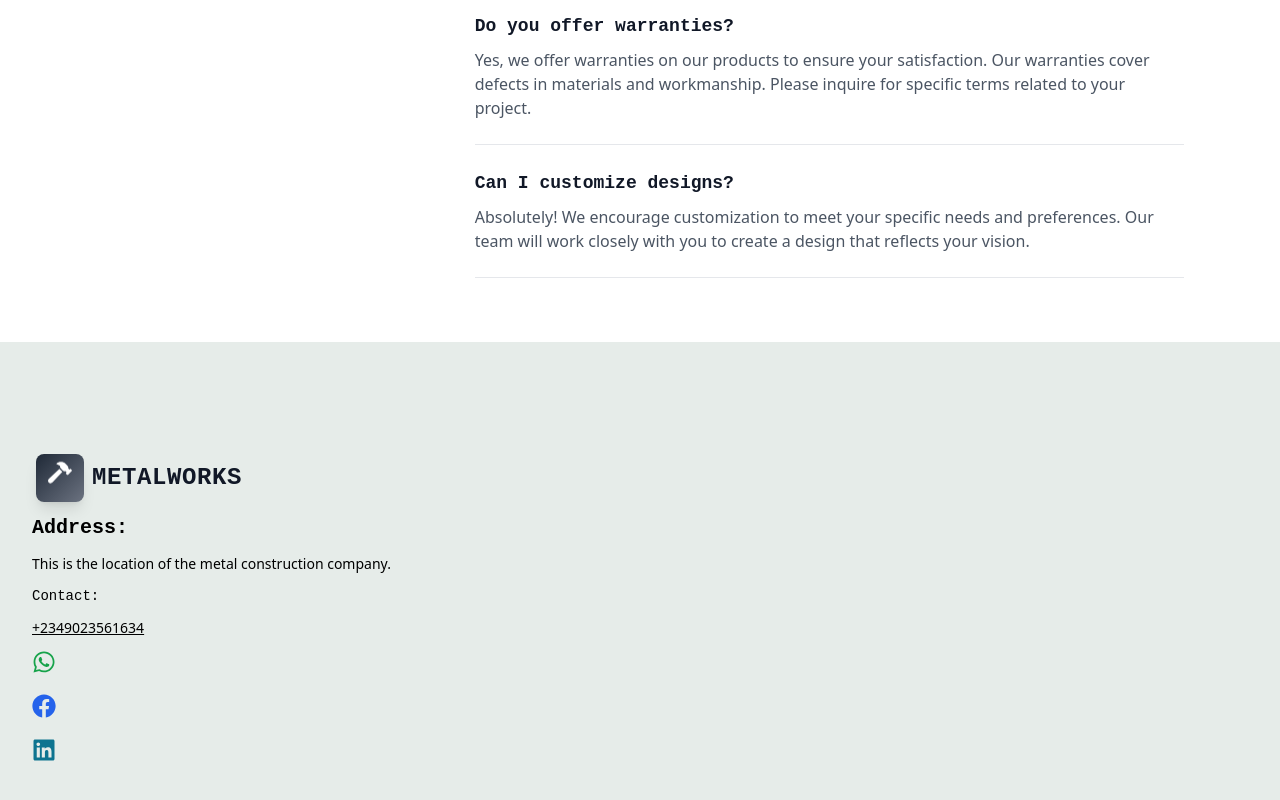
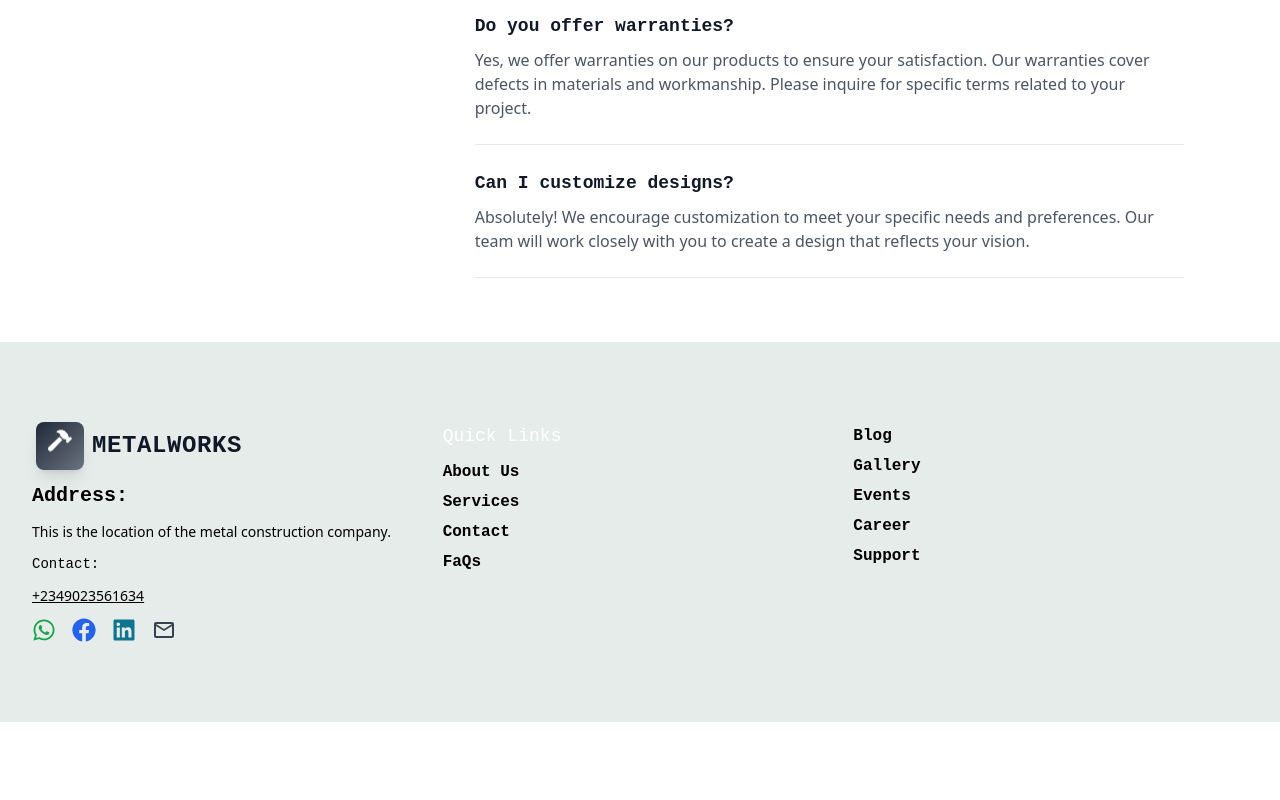
Before and after one commit to Dachenna/Metallic, a React (Vite) app in the folder metallic/: page / in a window 1280 px wide. Shown: the part 5309-6109 px from the top of the page. After the commit the page ends 6031 px from the top, so only its background shows below. Built offline with nearby package versions, Linux system fonts and the light colour scheme.

Commit message:
modified:   metallic/src/components/Footer/Footer.jsx 	modified:   metallic/src/components/Question/Question.jsx

```diff
--- a/metallic/src/components/Footer/Footer.jsx
+++ b/metallic/src/components/Footer/Footer.jsx
@@ -1,17 +1,17 @@
 import React from 'react'
 import Logo from '../Navigation/Logo'
 import { FaWhatsapp, FaFacebook, FaLinkedin } from "react-icons/fa";
-
+import { MdOutlineEmail } from "react-icons/md";
 
 function Footer() {
   return (
-    <footer className='py-28 bg-[#e6ece9]'>
+    <footer className='py-20 bg-[#e6ece9]'>
         <div className='container'>
             <div className='grid grid-cols-1 md:grid-cols-2 lg:grid-cols-3 gap-4'>
                 {/**First Sectipn */}
-                <div className='space-y-3 max-w-[400px]m text-black text-sm'>
+                <div className='space-y-3 -pt-5 max-w-[400px] text-black text-sm'>
                   <Logo/>
-                  <h3 className="font-bold font-header justify-center items-center text-xl">
+                  <h3 className="font-bold font-header text-xl">
                     Address:
                   </h3>
                   <p className='font-body'>
@@ -20,26 +20,49 @@ function Footer() {
                   <h3 className='font-header'>Contact:</h3>
                   <p className='font-body underline'>+2349023561634</p>
 
-                  <div className='space-x-2'>
+                  <div className='flex space-x-4 mt-2'>
                     {/**Whatsapp */}
-                    <a href='https://wa.me/message/CZ6AGT7HSKPBB1' target='_blank'>
+                    <a href='https://wa.me/message/CZ6AGT7HSKPBB1' target='_blank' rel="noopener noreferrer">
                       <FaWhatsapp className='text-2xl text-green-600 hover:text-green-800 transition duration-300' />
                     </a>
                     {/**Facebook */}
-                    <a href="https://www.facebook.com/profile.php?id=61565794325353" target='_blank'>
+                    <a href="https://www.facebook.com/profile.php?id=61565794325353" target='_blank' rel="noopener noreferrer">
                       <FaFacebook className='text-2xl text-blue-600 hover:text-blue-800 transition duration-300' />
                     </a>
                     {/**LinkedIn */}
-                    <a href='www.linkedin.com/in/david-david-9058442b4' target='_blank'>
+                    <a href='https://www.linkedin.com/in/david-david-9058442b4' target='_blank' rel="noopener noreferrer">
                       <FaLinkedin className='text-2xl text-cyan-700 hover:text-blue-900 transition duration-300' />
+                    </a>
+                    {/**Email */}
+                    <a href='mailto:davidinprograming@gmail.com' target='_blank' rel="noopener noreferrer">
+                      <MdOutlineEmail className='text-2xl text-gray-700 hover:text-gray-900 transition duration-300' />
                     </a>
                   </div>
                 </div>
 
                 {/**Second Section */}
-                <div className="grid grid-cols-2 gap-8">
+                <div className="grid grid-cols-2 gap-3">
                   <div className="space-y-2">
+                    <h3 className='font-header text-lg'>Quick Links</h3>
+                    <ul className='space-y-1 font-semibold'>
+                      <li><a href='#' className='font-header text-black hover:text-gray-700 transition duration-300'>About Us</a></li>
+                      <li><a href='#' className='font-header text-black hover:text-gray-700 transition duration-300'>Services</a></li>
+                      <li><a href='#' className='font-header text-black hover:text-gray-700 transition duration-300'>Contact</a></li>
+                       <li><a href='#faqs' className='font-header text-black hover:text-gray-700 transition duration-300'>FaQs</a></li>
+                    </ul>
+                  </div>
+                </div>
 
+                {/**Third Section */}
+                <div className='grid grid-cols-3 gap-2'>
+                  <div className='space-y-2'>
+                    <ul className='space-y-1 font-bold'>
+                      <li><a href="#" className=' font-header text-black hover:text-grat-600 transition duration-300'>Blog</a></li>
+                      <li><a href="#" className='font-header text-black hover:text-grat-600 transition duration-300'>Gallery</a></li>
+                      <li><a href="#" className='font-header text-black hover:text-grat-600 transition duration-300'>Events</a></li>
+                      <li><a href="#" className='font-header text-black hover:text-grat-600 transition duration-300'>Career</a></li>
+                      <li><a href="#" className='font-header text-black hover:text-grat-600 transition duration-300'>Support</a></li>
+                    </ul>
                   </div>
                 </div>
             </div>
--- a/metallic/src/components/Question/Question.jsx
+++ b/metallic/src/components/Question/Question.jsx
@@ -25,7 +25,7 @@ const faqs = [
 
 function Question() {
   return (
-    <section className="bg-white py-16">
+    <section className="bg-white py-16" id='faqs'>
       <div className="max-w-6xl mx-auto px-4 md:px-8 grid grid-cols-1 md:grid-cols-3 gap-12 items-start">
         {/* Left Column */}
         <div className="md:col-span-1">
```
